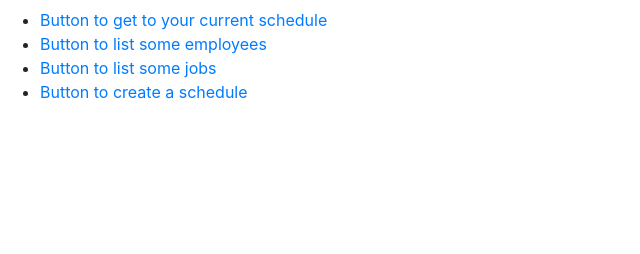
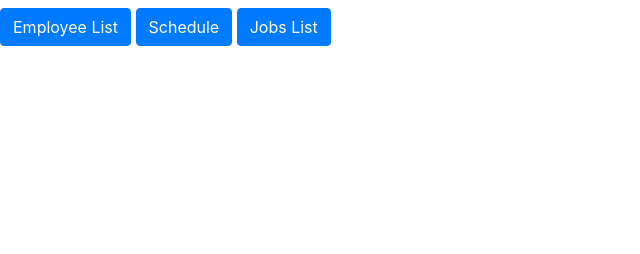
Before and after one commit to mknapper1/ShiftBot, a Django app: page /schedule/ in a window 1280 px wide. Shown: the part 102-356 px from the top of the page, without its empty margins (0-640 px from the left). Run offline with Django 3.2, Linux system fonts and the light colour scheme; style sheets or scripts are compiled from the project's sources; some libraries are stand-ins or nearby versions.

Commit message:
somthing

```diff
--- a/shiftbot/templates/schedule/dashboard.html
+++ b/shiftbot/templates/schedule/dashboard.html
@@ -7,20 +7,9 @@
         </div>
     </div>
 
-    <ul>
-        <li>
-            <a href="#">Button to get to your current schedule</a>
-        </li>
-        <li>
-            <a href="#">Button to list some employees</a>
-        </li>
-        <li>
-            <a href="#">Button to list some jobs</a>
-        </li>
-        <li>
-            <a href="#">Button to create a schedule</a>
-        </li>
-    </ul>
+    <a href="{% url 'schedule:employees_view' %}" class="btn btn-primary">Employee List</a>
+    <a href="{% url 'schedule:shifts_view' %}" class="btn btn-primary">Schedule</a>
+    <a href="{% url 'schedule:jobs_view' %}" class="btn btn-primary">Jobs List</a>
 
 
 {% endblock main %}
--- a/shiftbot/templates/schedule/employee/create.html
+++ b/shiftbot/templates/schedule/employee/create.html
@@ -1,4 +1,5 @@
 {% extends 'base.html' %}
+{% load crispy_forms_tags %}
 
 {% block main %}
     <div class="p-2">
@@ -6,8 +7,8 @@
 
     <form action="." method="POST">
         {% csrf_token %}
-        {{ form.as_p }}
-        <input type="submit" value="Save!">
+        {{ form|crispy }}
+        <input type="submit" class="btn btn-primary" value="Save!">
     </form>
 
     </div>
--- a/shiftbot/templates/schedule/employee/list.html
+++ b/shiftbot/templates/schedule/employee/list.html
@@ -18,7 +18,7 @@
         {% endfor %}
     </ul>
 
-    <a href="{% url 'schedule:employees_new_view' %}">Add An Employee</a>
+    <a href="{% url 'schedule:employees_new_view' %}" class="btn btn-primary">Add An Employee</a>
 
 
     </div>
--- a/shiftbot/templates/schedule/job/create.html
+++ b/shiftbot/templates/schedule/job/create.html
@@ -1,4 +1,5 @@
 {% extends 'base.html' %}
+{% load crispy_forms_tags %}
 
 {% block main %}
     <div class="p-2">
@@ -6,8 +7,8 @@
 
     <form action="." method="POST">
         {% csrf_token %}
-        {{ form.as_p }}
-        <input type="submit" value="Save!">
+        {{ form|crispy }}
+        <input type="submit" class="btn btn-primary" value="Save!">
     </form>
 
     </div>
--- a/shiftbot/templates/schedule/job/list.html
+++ b/shiftbot/templates/schedule/job/list.html
@@ -18,8 +18,7 @@
         {% endfor %}
     </ul>
 
-    <a href="{% url 'schedule:jobs_new_view' %}">Add An New Job</a>
-
+    <a href="{% url 'schedule:jobs_new_view' %}" class="btn btn-primary">Add A New Job</a>
 
     </div>
 
--- a/shiftbot/templates/schedule/shift/create.html
+++ b/shiftbot/templates/schedule/shift/create.html
@@ -1,4 +1,5 @@
 {% extends 'base.html' %}
+{% load crispy_forms_tags %}
 
 {% block main %}
     <div class="p-2">
@@ -6,7 +7,7 @@
 
     <form action="." method="POST">
         {% csrf_token %}
-        {{ form.as_p }}
+        {{ form|crispy }}
         <input type="submit" value="Save!">
     </form>
 
```
